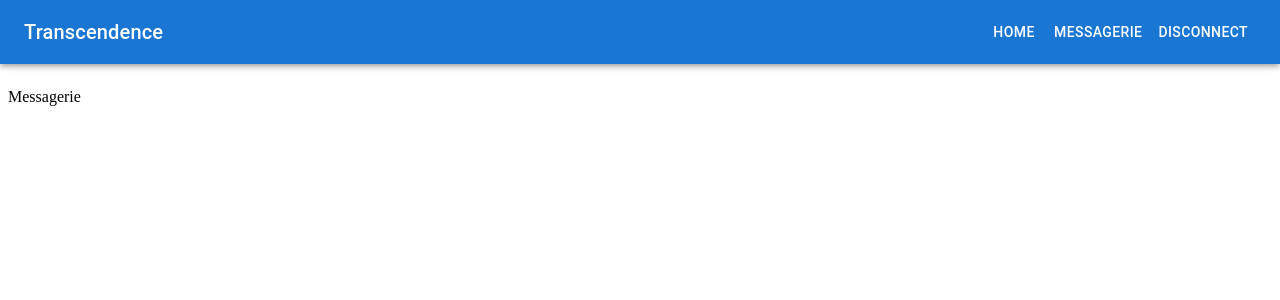
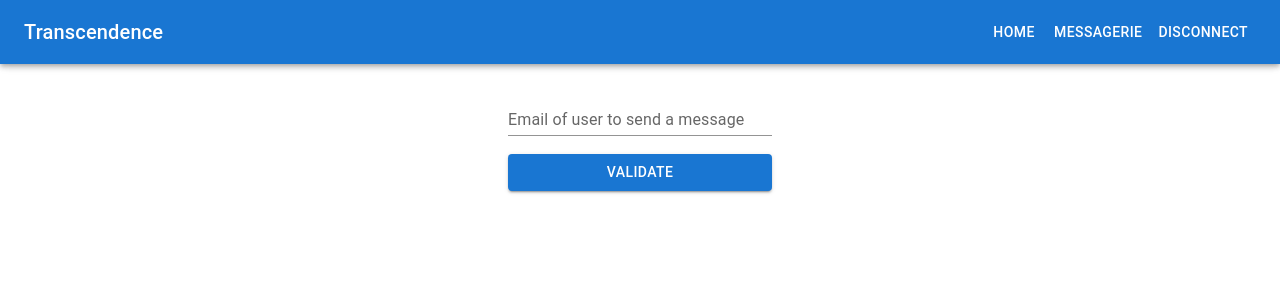
Before and after one commit to S-Stanley/ft_transcendence, a React (Create React App) app in the folder webapp/: page /home/messagerie in a window 1280 px wide. Shown: the top 300 px of the page. Built offline with nearby package versions, Linux system fonts and the light colour scheme; sample sign-in values are in the browser's storage.

Commit message:
feat(webapp): redirect to chat page if user to chat with exsit #19

```diff
--- a/webapp/src/helpers/Users.tsx
+++ b/webapp/src/helpers/Users.tsx
@@ -15,6 +15,22 @@ const login = async(email: string, password: string): Promise<{email: string, us
     }
 }
 
+const findUserByEmail = async(email: string): Promise<{email: string, user_id: string} | null> => {
+    try {
+        const req = await axios.get(`${Config.Api.url}/users/${email}`, {
+            headers: {
+                token: localStorage.getItem('token')
+            }
+        });
+        return (req.data);
+    } catch (e) {
+        console.error(e);
+        alert('User not found');
+        return (null);
+    }
+}
+
 export default {
     login,
+    findUserByEmail
 }
--- a/webapp/src/index.tsx
+++ b/webapp/src/index.tsx
@@ -4,10 +4,11 @@ import reportWebVitals from './reportWebVitals';
 
 import { BrowserRouter, Routes, Route } from 'react-router-dom';
 
+import MenuComponent from './components/menu';
 import Login from './pages/Login';
 import Home from './pages/Home';
 import Messagerie from './pages/Messagerie';
-import MenuComponent from './components/menu';
+import Chat from './pages/Chat';
 
 const root = ReactDOM.createRoot(
     document.getElementById('root') as HTMLElement
@@ -21,6 +22,7 @@ root.render(
                 <Route path='/' element={<Login/>} />
                 <Route path='/home' element={<Home/>} />
                 <Route path='/home/messagerie' element={<Messagerie/>} />
+                <Route path='/home/messagerie/chat' element={<Chat/>} />
             </Routes>
         </BrowserRouter>
     </React.StrictMode>
--- /dev/null
+++ b/webapp/src/pages/Chat.tsx
@@ -0,0 +1,35 @@
+import { Fragment, useState } from "react";
+import { TextField } from "@mui/material";
+
+const Chat = () => {
+    const [messageContent, setMessageContent] = useState<string>('')
+
+    const handleSubmit = async(e: { preventDefault: any }): Promise<void> => {
+        e.preventDefault();
+        setMessageContent('');
+    }
+
+    return (
+        <Fragment>
+            <form
+                style={{
+                    display: 'flex',
+                    flexDirection: 'column',
+                    marginLeft: '500px',
+                    marginRight: '500px'
+                }}
+                onSubmit={handleSubmit}
+            >
+                <TextField
+                    label="Standard"
+                    variant="standard"
+                    type='text'
+                    value={messageContent}
+                    onChange={(e) => setMessageContent(e.target.value)}
+                />
+            </form>
+        </Fragment>
+    );
+};
+
+export default Chat;
--- a/webapp/src/pages/Login.tsx
+++ b/webapp/src/pages/Login.tsx
@@ -16,6 +16,8 @@ function App() {
             setEmail('');
             setPassword('');
             localStorage.setItem('token', req.token);
+            localStorage.setItem('email', req.email);
+            localStorage.setItem('user_id', req.user_id);
             navigate('/home');
         }
     }
--- a/webapp/src/pages/Messagerie.tsx
+++ b/webapp/src/pages/Messagerie.tsx
@@ -1,9 +1,52 @@
-import { Fragment } from "react";
+import { Fragment, useState } from "react";
+import { Button, TextField } from "@mui/material";
+import Helpers from "../helpers/Helpers";
+import { useNavigate } from "react-router-dom";
 
 const Messagerie = () => {
+
+    const [userToFind, setUserToFind] = useState<string>("");
+    const navigate = useNavigate();
+
+    const handleSubmit = async(e: { preventDefault: any }): Promise<void> => {
+        e.preventDefault();
+        if (userToFind === localStorage.getItem('email')) {
+            alert('Error, you cannot send an message to yourself');
+            return ;
+        }
+        const req = await Helpers.Users.findUserByEmail(userToFind);
+        if (req) {
+            setUserToFind('');
+            navigate('/home/messagerie/chat');
+        }
+    }
+
     return (
         <Fragment>
-            Messagerie
+            <form
+                style={{
+                    display: 'flex',
+                    flexDirection: 'column',
+                    marginLeft: '500px',
+                    marginRight: '500px'
+                }}
+                onSubmit={handleSubmit}
+            >
+                <TextField
+                    label="Email of user to send a message"
+                    variant="standard"
+                    type='email'
+                    value={userToFind}
+                    onChange={(e) => setUserToFind(e.target.value)}
+                />
+                <br />
+                <Button
+                    variant="contained"
+                    type="submit"
+                >
+                    Validate
+                </Button>
+            </form>
         </Fragment>
     );
 };
```
